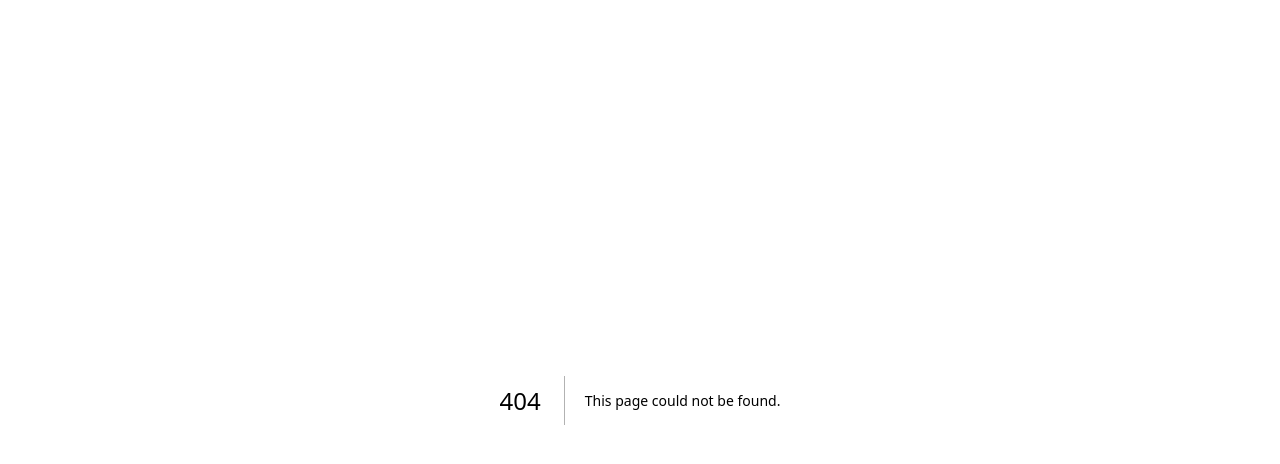
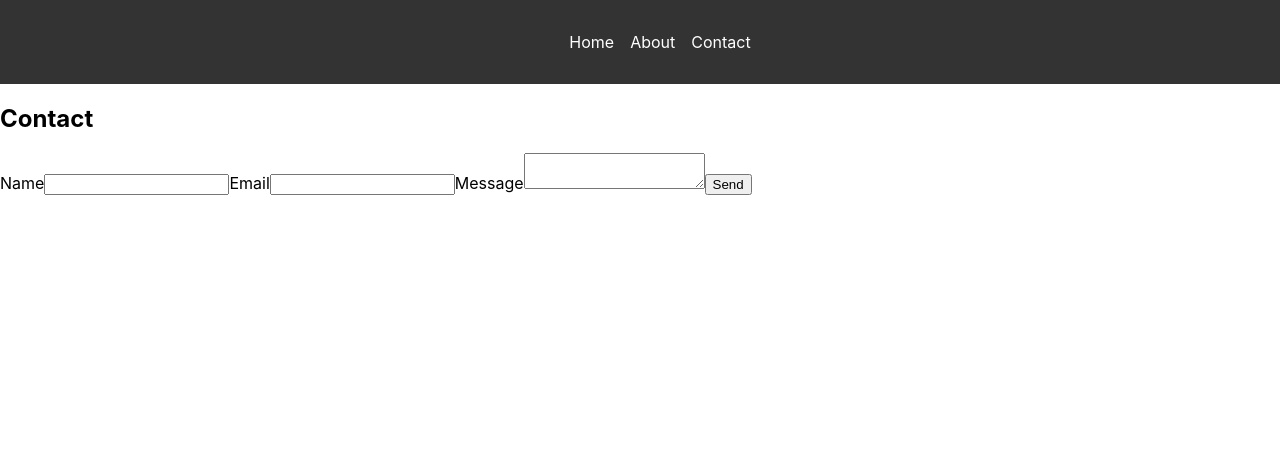
Before and after one commit to EliasPereyra/new-nextjs, a Next.js app: page /contact in a window 1280 px wide. Before the commit this address had no page. Shown: the top 464 px of the page. Built offline with nearby package versions, Linux system fonts and the light colour scheme.

Commit message:
Making a contact page

```diff
--- /dev/null
+++ b/pages/contact.tsx
@@ -0,0 +1,24 @@
+import React from "react";
+import Navbar from "../components/Navbar";
+
+function contact() {
+  return (
+    <section>
+      <Navbar />
+      <h1>Contact</h1>
+      <form>
+        <label>Name</label>
+        <input type="text" required />
+
+        <label>Email</label>
+        <input type="email" required />
+
+        <label>Message</label>
+        <textarea />
+        <button>Send</button>
+      </form>
+    </section>
+  );
+}
+
+export default contact;
```
